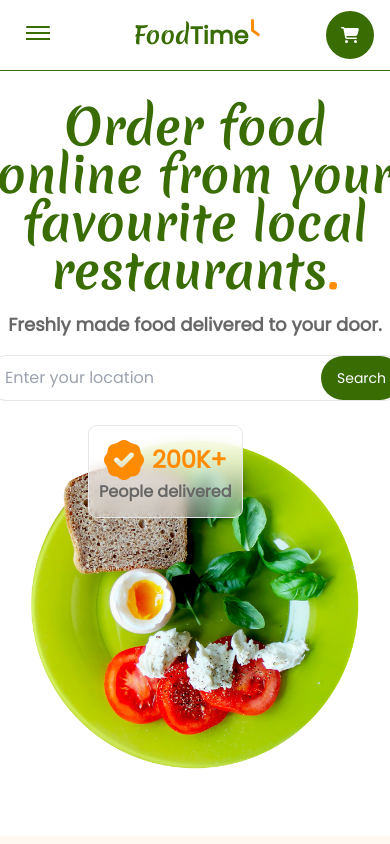
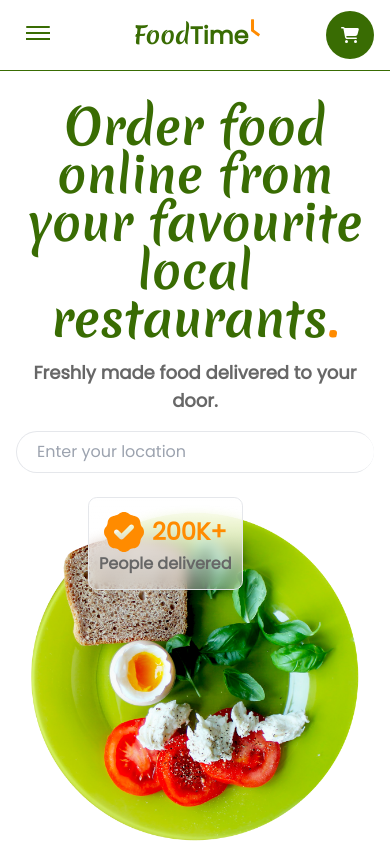
Before and after one commit to Manoj-Kumar-Munda/FoodTime, a React (Create React App) app: page / in a window 390 px wide. Shown: the top 844 px of the page. Built offline with nearby package versions, Linux system fonts and the light colour scheme.

Commit message:
search button style changed

```diff
--- a/src/components/Hero.jsx
+++ b/src/components/Hero.jsx
@@ -39,7 +39,7 @@ const Hero = () => {
                   </div>
 
 
-                  <button className="inline-flex justify-center items-center rounded-r-full rounded-l-full gap-x-2 bg-primary px-4 py-3  ">
+                  <button className="hidden sm:inline-flex justify-center items-center rounded-r-full rounded-l-full gap-x-2 bg-primary px-4 py-3  ">
                     <img src={search} alt="search" className='hidden sm:block' />
                     <span className="text-white  font-Poppins text-sm sm:text-base">Search</span>
                   </button>
```
